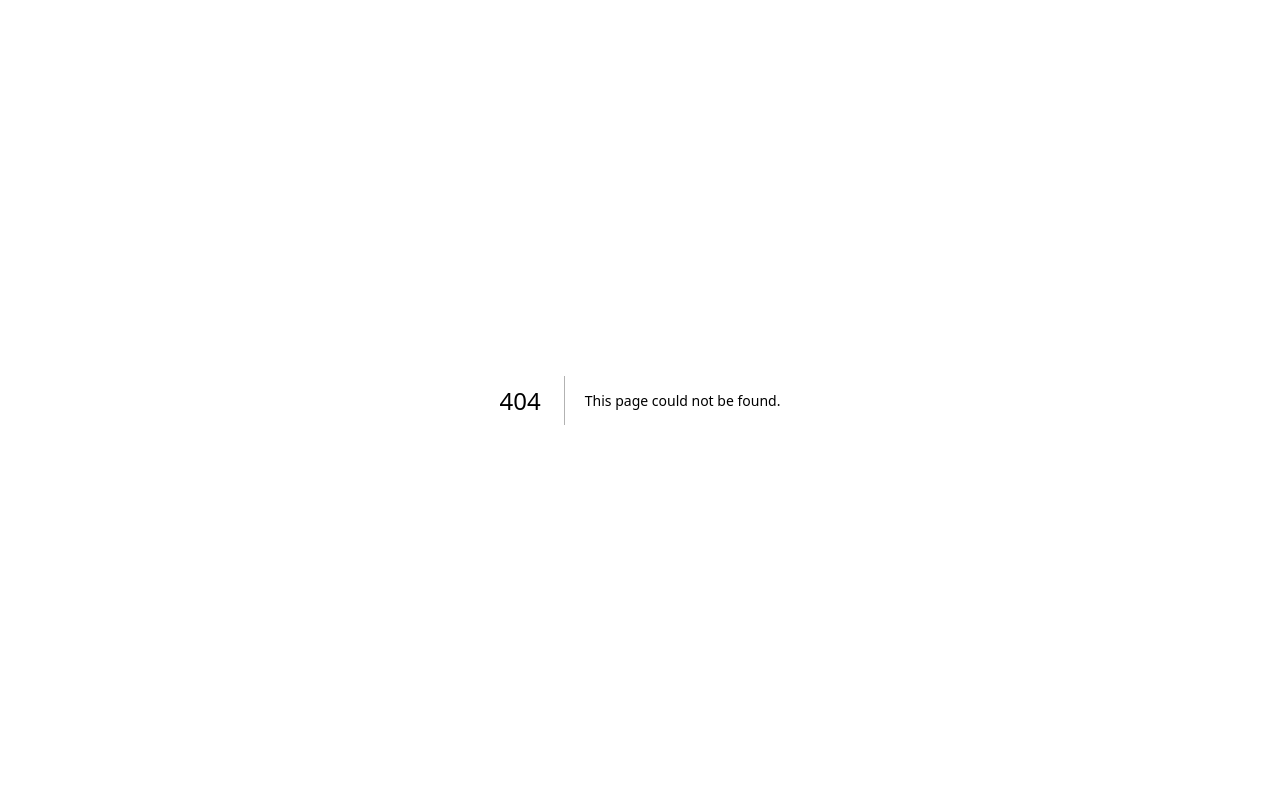
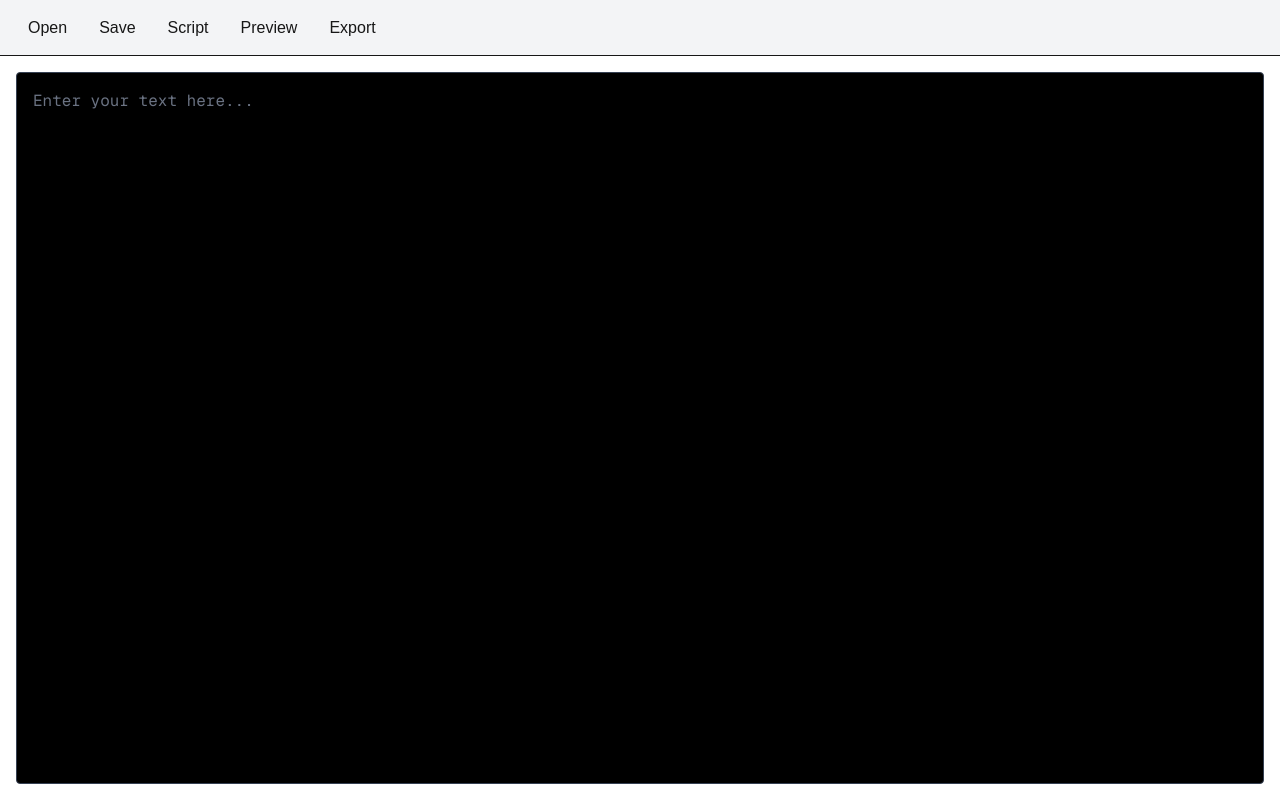
Before and after one commit to eat-sleep-code-repeat-it/mumupu, a Next.js app: page /home in a window 1280 px wide. Before the commit this address had no page. Built offline with nearby package versions, Linux system fonts and the light colour scheme.

Commit message:
first commit

```diff
--- /dev/null
+++ b/app/home/page.tsx
@@ -0,0 +1,23 @@
+export default function Home() {
+  return (
+    <main className="flex h-screen flex-col">
+      {/* Navigation */}
+      <nav className="flex h-14 items-center gap-2 border-b bg-gray-100 px-4">
+        <button className="rounded px-3 py-1 hover:bg-gray-200">Open</button>
+        <button className="rounded px-3 py-1 hover:bg-gray-200">Save</button>
+        <button className="rounded px-3 py-1 hover:bg-gray-200">Script</button>
+        <button className="rounded px-3 py-1 hover:bg-gray-200">Preview</button>
+        <button className="rounded px-3 py-1 hover:bg-gray-200">Export</button>
+      </nav>
+
+      {/* Editor */}
+      <div className="flex-1 p-4">
+        <textarea
+         wrap="off"
+        className="h-full w-full resize-none rounded border border-gray-700 bg-black p-4 font-mono text-white outline-none placeholder:text-gray-500 focus:border-blue-500"
+        placeholder="Enter your text here..."
+        />
+      </div>
+    </main>
+  );
+}
```
